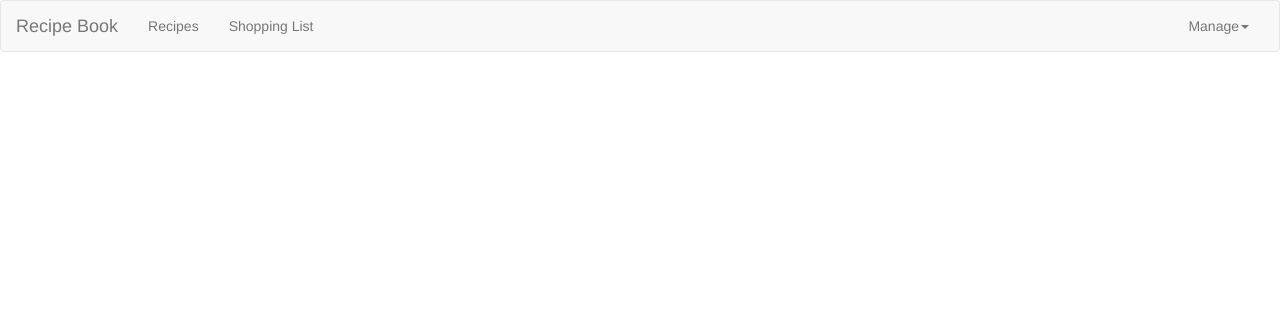
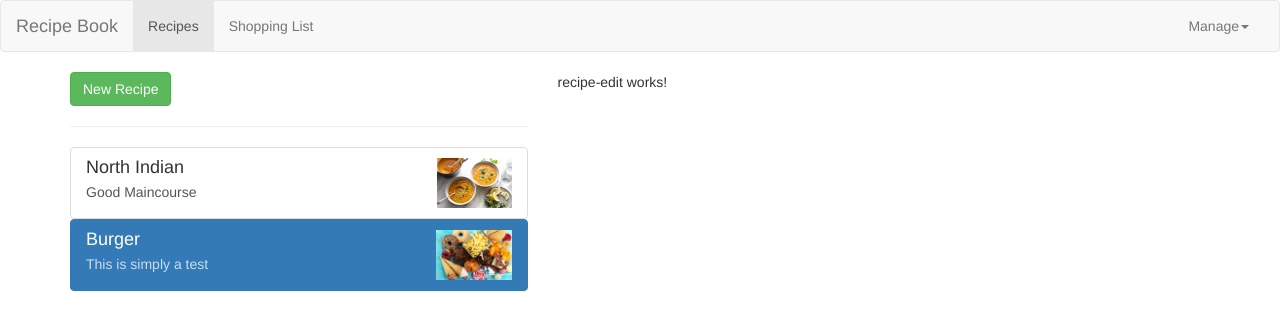
Before and after one commit to Sundarm-Soni/Foodie, an Angular app: page /recipes/1/edit in a window 1280 px wide. Before the commit this address led to /. Shown: the top 330 px of the page. Built offline with nearby package versions, Linux system fonts and the light colour scheme.

Commit message:
Retrieving Route Parameters

```diff
--- a/src/app/app-routing.module.ts
+++ b/src/app/app-routing.module.ts
@@ -4,13 +4,16 @@
 import { ShoppingListComponent } from './shopping-list/shopping-list.component';
 import { RecipeStartComponent } from './recipes/recipe-start/recipe-start.component';
 import { RecipeDetailComponent } from './recipes/recipe-detail/recipe-detail.component';
+import { RecipeEditComponent } from './recipes/recipe-edit/recipe-edit.component';
 
 
 const routes: Routes = [
   { path: '', redirectTo: '/recipes', pathMatch: 'full' },
   { path: 'recipes', component: RecipesComponent, children: [
     { path: '', component: RecipeStartComponent },
-    { path: ':id', component: RecipeDetailComponent }
+    { path: 'new', component: RecipeEditComponent},
+    { path: ':id', component: RecipeDetailComponent },
+    { path: ':id/edit', component: RecipeEditComponent }
 
   ] },
   { path: 'shoppinglist', component: ShoppingListComponent }
--- a/src/app/app.module.ts
+++ b/src/app/app.module.ts
@@ -14,6 +14,7 @@
 import { DropdownDirective } from './shared/dropdown.directive';
 import { ShoppingListService } from './services/shopping-list.service';
 import { RecipeStartComponent } from './recipes/recipe-start/recipe-start.component';
+import { RecipeEditComponent } from './recipes/recipe-edit/recipe-edit.component';
 
 @NgModule({
   declarations: [
@@ -27,6 +28,7 @@
     ShoppingEditComponent,
     DropdownDirective,
     RecipeStartComponent,
+    RecipeEditComponent,
 
   ],
   imports: [
--- a/src/app/recipes/recipe-detail/recipe-detail.component.html
+++ b/src/app/recipes/recipe-detail/recipe-detail.component.html
@@ -14,7 +14,7 @@
             <button type="button" class="btn btn-primary dropdown-toggle">Manage Recipe <span class="caret"></span></button>
             <ul class="dropdown-menu">
                 <li><a (click) = "onAddToShoppingList()" style = "cursor: pointer;">To Shopping List</a></li>
-                <li><a style = "cursor: pointer;">Edit Recipe</a></li>
+                <li><a style = "cursor: pointer;" (click) = "onEditRecipe()">Edit Recipe</a></li>
                 <li><a style = "cursor: pointer;">Delete Recipe</a></li>
             </ul>
         </div>
--- a/src/app/recipes/recipe-detail/recipe-detail.component.ts
+++ b/src/app/recipes/recipe-detail/recipe-detail.component.ts
@@ -1,7 +1,7 @@
 import { Component, OnInit } from '@angular/core';
 import { Recipe } from 'src/app/model/recipe.model';
 import { RecipeService } from 'src/app/services/recipe.service';
-import { ActivatedRoute, Params } from '@angular/router';
+import { ActivatedRoute, Params, Router } from '@angular/router';
 
 @Component({
   selector: 'app-recipe-detail',
@@ -11,7 +11,7 @@
 export class RecipeDetailComponent implements OnInit {
   recipe: Recipe;
   id: number;
-  constructor(private addIng: RecipeService, private route: ActivatedRoute) { }
+  constructor(private addIng: RecipeService, private route: ActivatedRoute, private router: Router) { }
 
   ngOnInit() {
       this.route.params.subscribe((params: Params) => {
@@ -25,4 +25,8 @@
   this.addIng.addIngredientsToShoppingList(this.recipe.ingredients);
    }
 
+   onEditRecipe(){
+    this.router.navigate(['../',this.id,'edit'], {relativeTo: this.route});
+
+   }
 }
--- /dev/null
+++ b/src/app/recipes/recipe-edit/recipe-edit.component.html
@@ -0,0 +1 @@
+<p>recipe-edit works!</p>
--- /dev/null
+++ b/src/app/recipes/recipe-edit/recipe-edit.component.ts
@@ -0,0 +1,22 @@
+import { Component, OnInit } from '@angular/core';
+import { ActivatedRoute, Params } from '@angular/router';
+
+@Component({
+  selector: 'app-recipe-edit',
+  templateUrl: './recipe-edit.component.html',
+  styleUrls: ['./recipe-edit.component.scss']
+})
+export class RecipeEditComponent implements OnInit {
+  id: number;
+  editmode = false;
+  constructor(private route: ActivatedRoute) { }
+
+  ngOnInit() {
+    this.route.params.subscribe((params: Params)=>{
+      this.id = +params['id'];
+      this.editmode =  params['id'] != null;
+      console.log(this.editmode);
+      });
+  }
+
+}
--- a/src/app/recipes/recipe-list/recipe-item/recipe-item.component.html
+++ b/src/app/recipes/recipe-list/recipe-item/recipe-item.component.html
@@ -1,6 +1,7 @@
 <a
     style = "cursor:pointer"
     [routerLink] = "[index]"
+    routerLinkActive = "active"
     class="list-group-item clearfix">
     <div class="pull-left">
             <h4 class="list-group-item-heading">{{recipe.name}}</h4>
--- a/src/app/recipes/recipe-list/recipe-list.component.html
+++ b/src/app/recipes/recipe-list/recipe-list.component.html
@@ -1,6 +1,6 @@
 <div class="row">
     <div class="col-xs-12">
-        <button class="btn btn-success">New Recipe</button>
+        <button class="btn btn-success" (click)="goToNewRecipe()">New Recipe</button>
 
     </div>
 </div>
--- a/src/app/recipes/recipe-list/recipe-list.component.ts
+++ b/src/app/recipes/recipe-list/recipe-list.component.ts
@@ -1,6 +1,7 @@
 import { Component, OnInit } from '@angular/core';
 import { Recipe } from '../../model/recipe.model';
 import { RecipeService } from 'src/app/services/recipe.service';
+import { Router, ActivatedRoute } from '@angular/router';
 
 @Component({
   selector: 'app-recipe-list',
@@ -10,11 +11,15 @@
 export class RecipeListComponent implements OnInit {
   recipes: Recipe[];
 
-  constructor(private recipeService: RecipeService) { }
+  constructor(private recipeService: RecipeService, private router: Router, private route: ActivatedRoute) { }
 
   ngOnInit() {
 
     this.recipes = this.recipeService.getRecipes();
 
   }
+  goToNewRecipe(){
+    this.router.navigate(['new'], {relativeTo: this.route});
+
+  }
 }
```
Also changed, not shown: src/app/recipes/recipe-edit/recipe-edit.component.scss (added).
